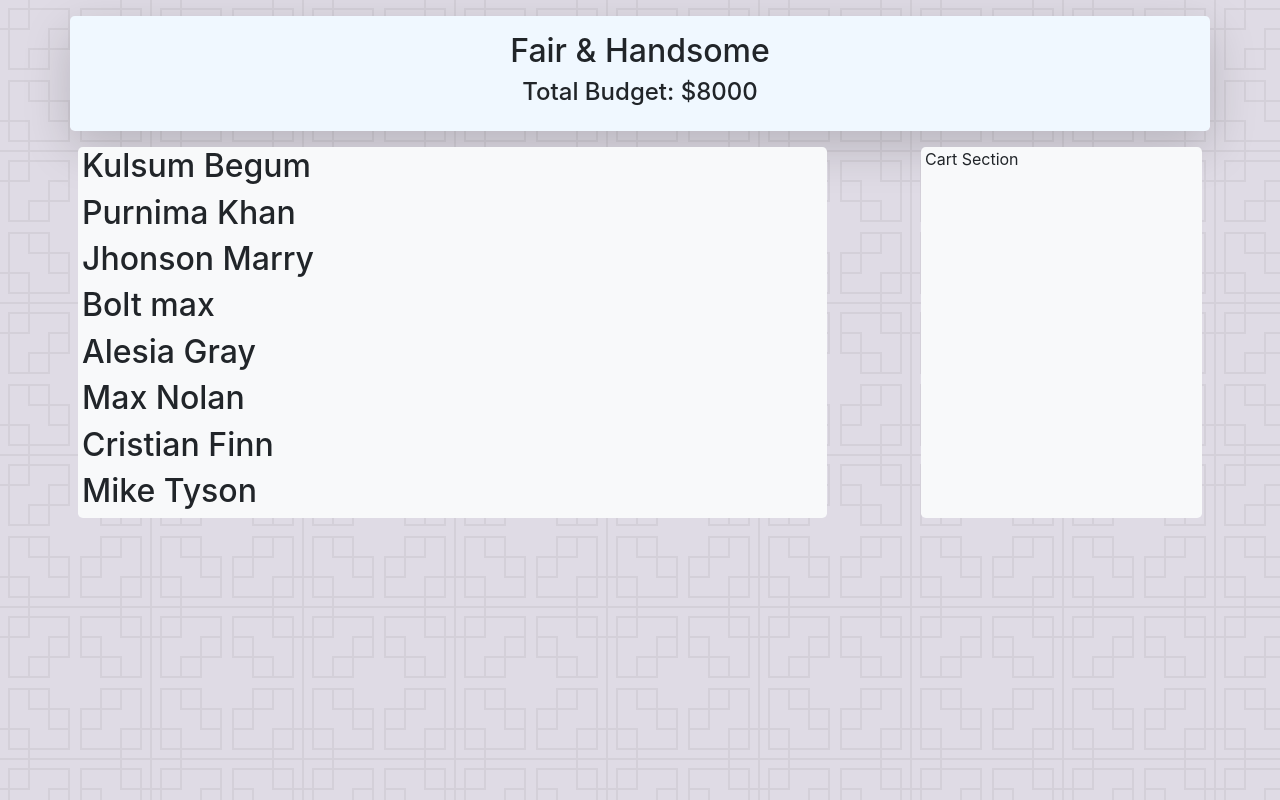
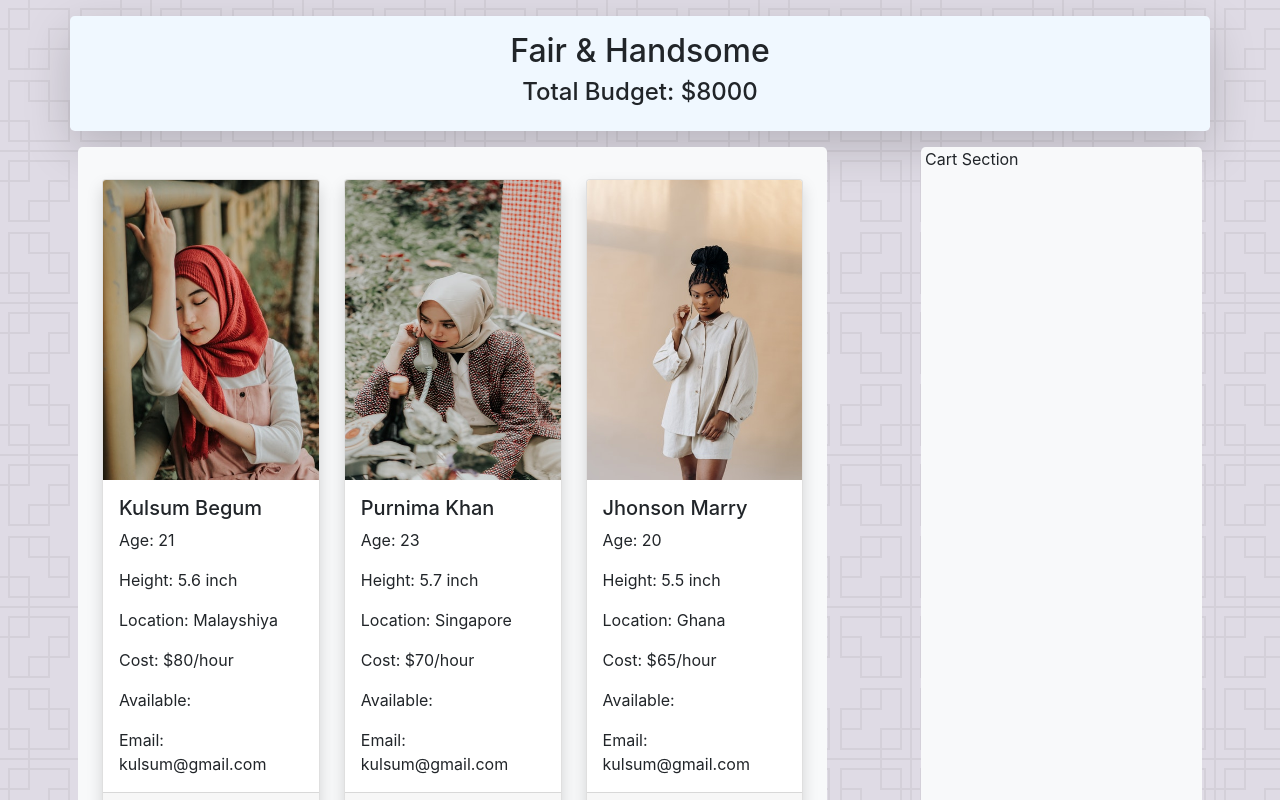
Before and after one commit to Mostakimul/react-model-cart, a React (Create React App) app: page / in a window 1280 px wide. Shown: the top 800 px of the page. Built offline with nearby package versions, Linux system fonts and the light colour scheme.

Commit message:
displaying models in the card

```diff
--- a/src/Components/Product/Product.js
+++ b/src/Components/Product/Product.js
@@ -1,11 +1,26 @@
 import React from 'react';
 
 const Product = (props) => {
+  // destructuring props
   const { name, age, height, location, cost, isAvailable, email, image } =
     props.model;
   return (
-    <div>
-      <h2>{name}</h2>
+    <div className="col">
+      <div className="card h-100 shadow">
+        <img src={image} className="card-img-top" height="300px" alt={name} />
+        <div className="card-body">
+          <h5 className="card-title">{name}</h5>
+          <p className="card-text">Age: {age}</p>
+          <p className="card-text">Height: {height}</p>
+          <p className="card-text">Location: {location}</p>
+          <p className="card-text">Cost: ${cost}/hour</p>
+          <p className="card-text">Available: {isAvailable}</p>
+          <p className="card-text">Email: {email}</p>
+        </div>
+        <div class="card-footer d-grid mx-auto col-12">
+          <button className="btn btn-dark">Hire Now</button>
+        </div>
+      </div>
     </div>
   );
 };
--- a/src/Components/Products/Products.js
+++ b/src/Components/Products/Products.js
@@ -18,9 +18,11 @@
     <div className="row g-2">
       {/* Products section */}
       <div className="col-8 bg-light rounded-3">
-        {models.map((model) => (
-          <Product key={model.id} model={model}></Product>
-        ))}
+        <div className="row row-cols-1 row-cols-md-3 g-4 m-2">
+          {models.map((model) => (
+            <Product key={model.id} model={model}></Product>
+          ))}
+        </div>
       </div>
       {/* empty div */}
       <div className="col-1"></div>
```
